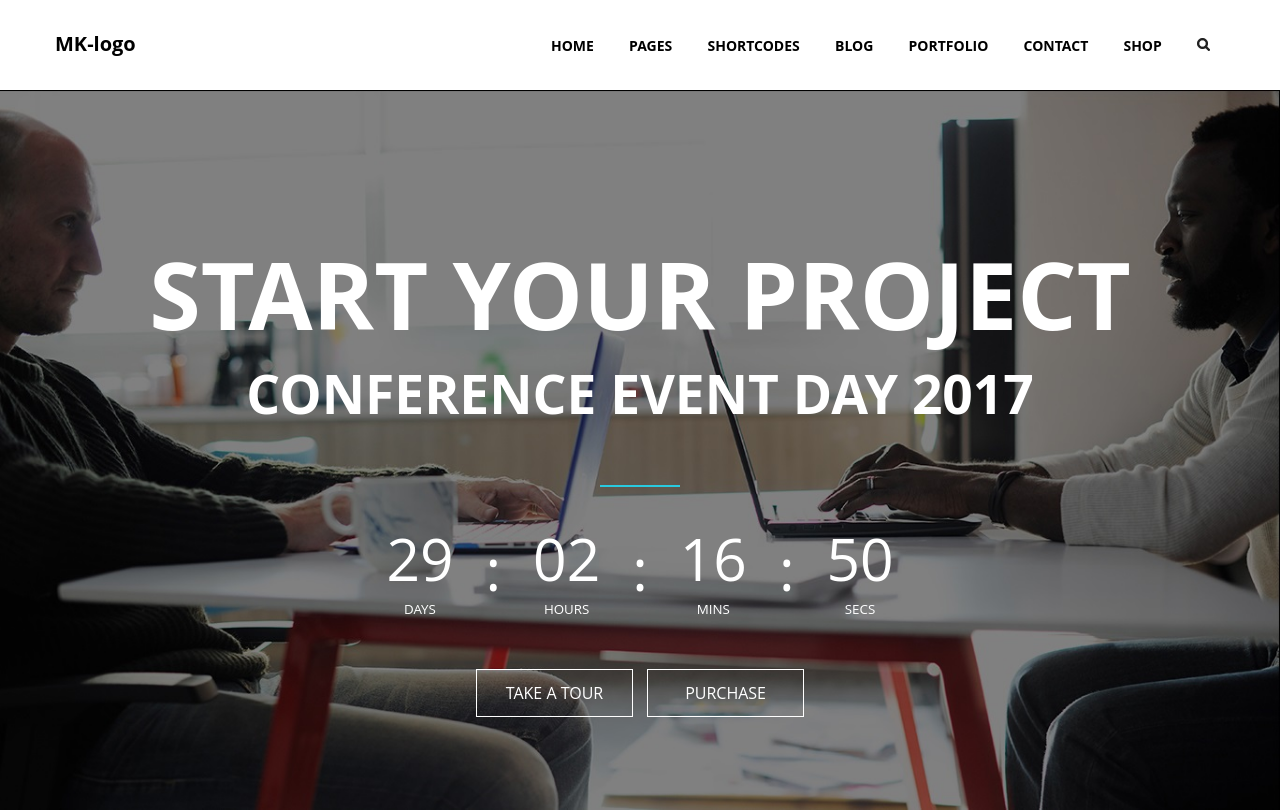
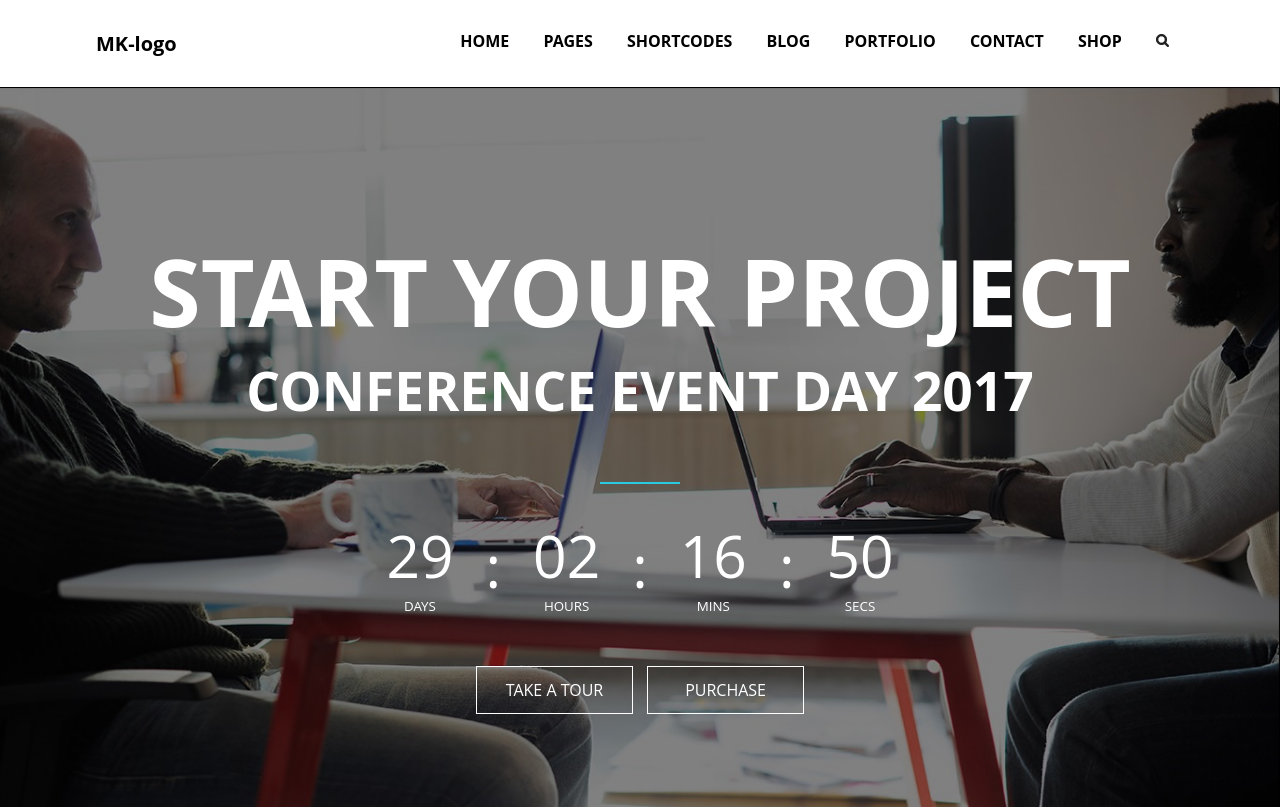
Before and after one commit to HolyMiracle/first-project, a plain HTML site: page index.html in a window 1280 px wide. Shown: the top 812 px of the page. Drawn offline with Linux system fonts and the light colour scheme.

Commit message:
Header edit

```diff
--- a/css/style.css
+++ b/css/style.css
@@ -6,46 +6,37 @@ body {
 
 header {
 	background: white;
-	width: 1170px;
-	height: 90px;
+	width: 85vw;
 	margin: 0 auto;
 }
 
-header > div {
+header div {
 	display: inline-block;
-	padding: 10px 0px;
+	padding: 30px 0;
 	font-size: 20px;
 }
 
-header > div:first-child {
-	padding-top: 30px;
-}
-
-header > div:nth-child(2) {
+header nav {
+	display: inline-block;
+	padding: 30px 0;
 	float: right;
 }
 
-.header-nav li {
-	list-style: none;
-	display: inline;
-	font-size: 14px;
-}
-
-.header-nav li a {
+nav a {
 	text-decoration: none;
 	color: black;
 	font-weight: bold;
 	padding: 10px 15px;
 }
 
-.header-nav li .nav-menu:hover {
+nav a:hover {
 	background-color: #03a9f4;
 	color: white;
 	border-radius: 5px;
 }
 
-.header-nav li:last-child {
-	padding: 0;
+nav a:last-child:hover {
+	background-color: white;
 }
 
 
--- a/index.html
+++ b/index.html
@@ -1,7 +1,7 @@
 <!DOCTYPE html>
 <html>
 <head>
-	<title>My project</title>
+	<title>Event</title>
 	<link rel="stylesheet" type="text/css" href="css/style.css">
 	<!-- <link rel="stylesheet" type="text/css" href="//fonts.googleapis.com/css?family=Open+Sans"/> -->
 </head>
@@ -11,18 +11,16 @@
 		<div>
 			<p><b><a style="text-decoration: none; color: black;" href="#home">MK-logo</a></b></p>
 		</div>
-		<div>
-			<ul class="header-nav">
-				<li><a class="nav-menu" href="">HOME</a></li>
-				<li><a class="nav-menu" href="#about">PAGES</a></li>
-				<li><a class="nav-menu" href="">SHORTCODES</a></li>
-				<li><a class="nav-menu" href="">BLOG</a></li>
-				<li><a class="nav-menu" href="">PORTFOLIO</a></li>
-				<li><a class="nav-menu" href="">CONTACT</a></li>
-				<li><a class="nav-menu" href="">SHOP</a></li>
-				<li><a href=""><img src="img/icons/search-icon.png"></a></li>
-			</ul>
-		</div>
+		<nav>
+			<a class="nav-menu" href="">HOME</a>
+			<a class="nav-menu" href="#about">PAGES</a>
+			<a class="nav-menu" href="">SHORTCODES</a>
+			<a class="nav-menu" href="">BLOG</a>
+			<a class="nav-menu" href="">PORTFOLIO</a>
+			<a class="nav-menu" href="">CONTACT</a>
+			<a class="nav-menu" href="">SHOP</a>
+			<a href=""><img src="img/icons/search-icon.png" alt=""></a>
+		</nav>
 	</header>
 
 	<div class="preview">
```
